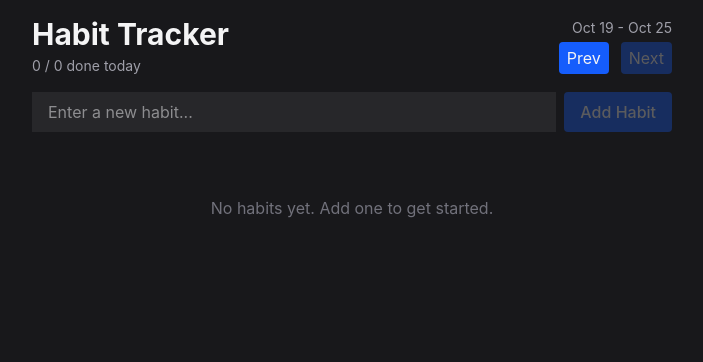
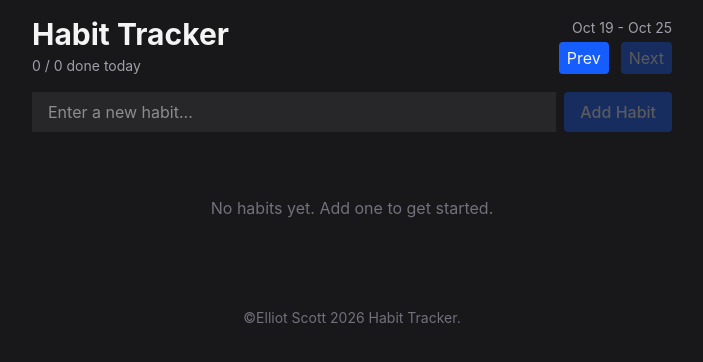
Before and after one commit to EScott-LL10T/habit-tracker, a React (Vite) app: page / in a window 1280 px wide. Shown: the top 362 px of the page, without its empty margins (288-991 px from the left). Built offline with nearby package versions, Linux system fonts and the light colour scheme.

Commit message:
added a footer that contains a personal copyright and is the end of front end development for now.

```diff
--- a/src/App.tsx
+++ b/src/App.tsx
@@ -4,6 +4,7 @@ import { HabitList } from "./components/HabitList";
 import { HabitProvider } from "./context/HabitProvider";
 import { addWeeks, eachDayOfInterval, endOfWeek, startOfWeek } from "date-fns";
 import { useState } from "react";
+import { Footer } from "./components/Footer";
 
 
 
@@ -26,6 +27,7 @@ export default function App(){
       <HabitForm />
       <HabitList visibleDates={visibleDates} />
       </HabitProvider>
+      <Footer />
   </div>
   )
 }
--- /dev/null
+++ b/src/components/Footer.tsx
@@ -0,0 +1,7 @@
+export function Footer(){
+    return (
+        <footer className="py-6 text-center text-sm text-zinc-500">
+            <p>©Elliot Scott 2026 Habit Tracker.</p>
+        </footer>
+    )
+}
--- a/src/components/HabitList.tsx
+++ b/src/components/HabitList.tsx
@@ -14,7 +14,8 @@ export function HabitList({ visibleDates }: HabitListProps){
     }
     return (
        <div className = "flex flex-col gap-3">
-            {habits.map(habit => (<HabitItem key = {habit.id} habit = {habit} visibleDates = {visibleDates} />))}
+            {habits.map(
+                habit => (<HabitItem key = {habit.id} habit = {habit} visibleDates = {visibleDates} />))}
        </div>
     )
 }
--- a/src/context/HabitProvider.tsx
+++ b/src/context/HabitProvider.tsx
@@ -1,4 +1,4 @@
-import {useState, type ReactNode} from "react";
+import { type ReactNode} from "react";
 import { isSameDay } from "date-fns";
 import { HabitContext } from "./useHabits";
 import { useLocalStorage } from "../hooks/useLocalStorage";
```
